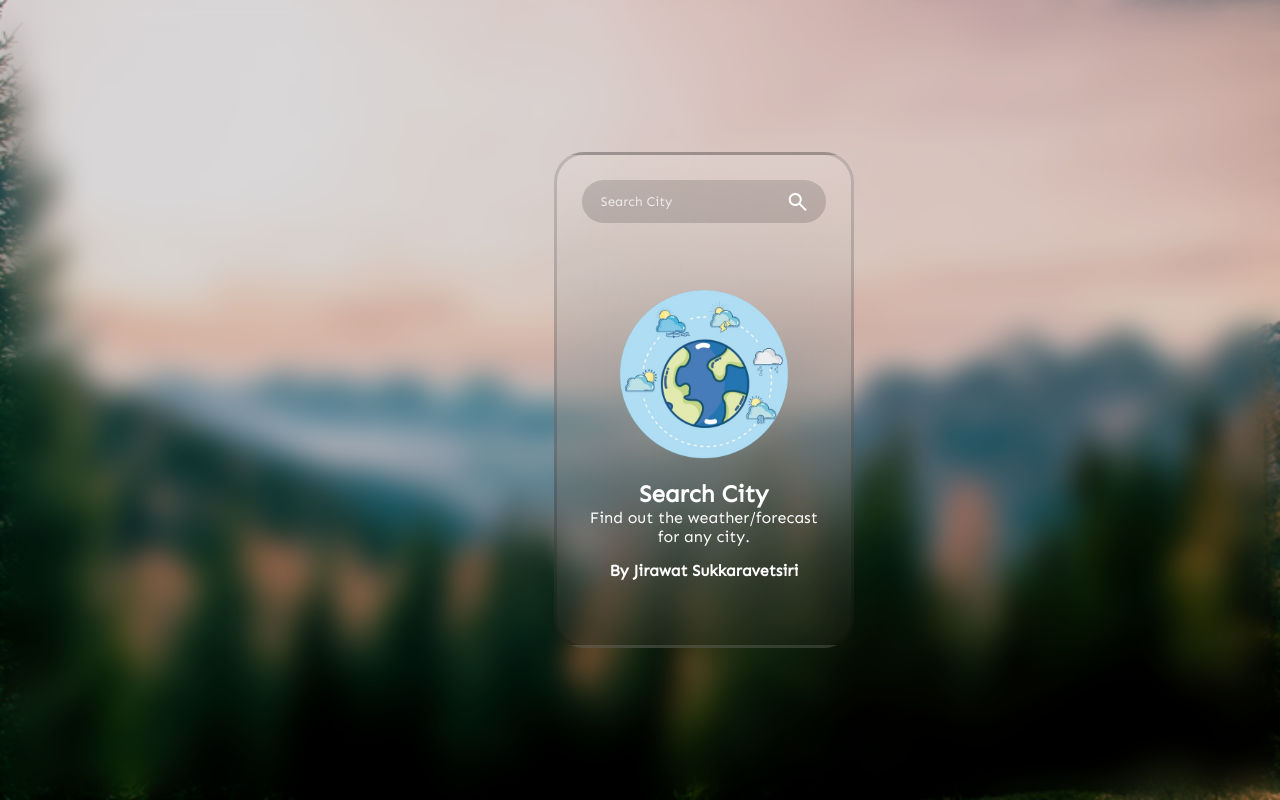
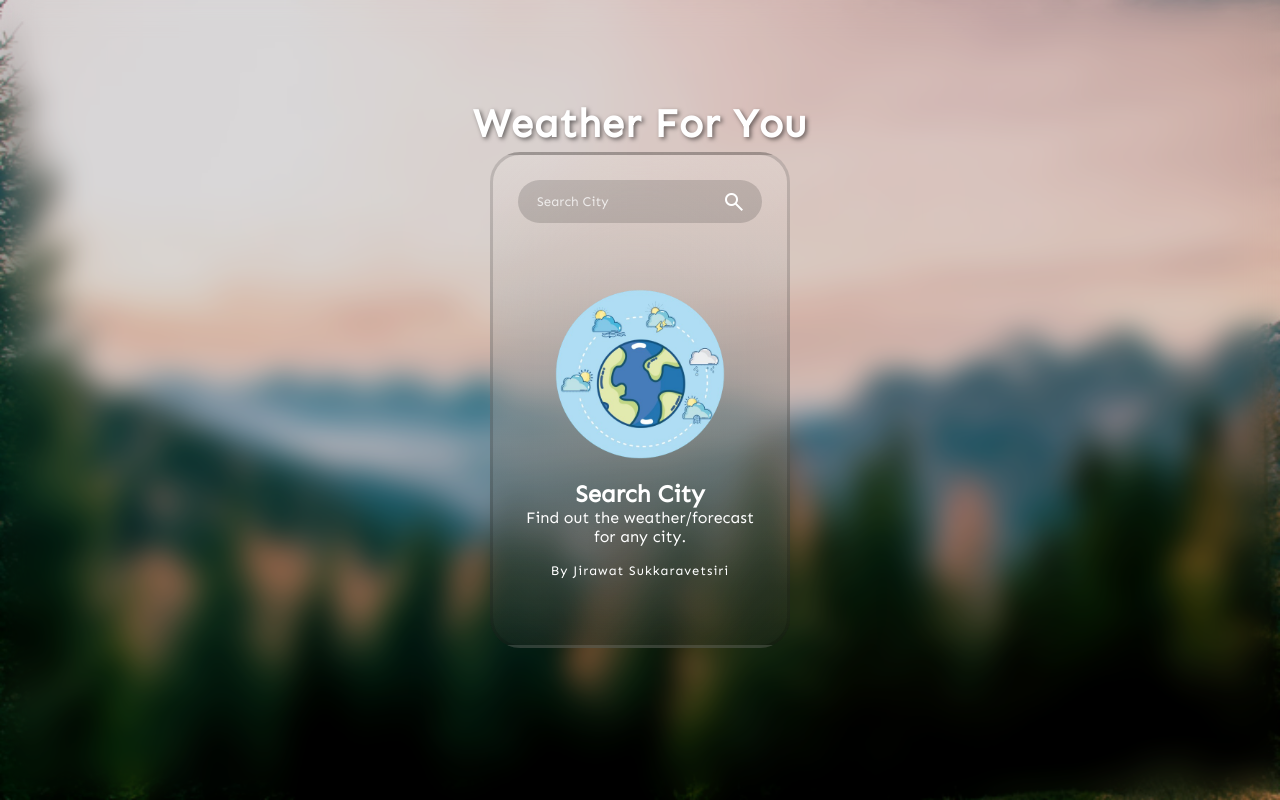
Before and after one commit to Gunz19/Weather-App, a plain HTML site: page index.html in a window 1280 px wide. Drawn offline with nearby package versions, Linux system fonts and the light colour scheme.

Commit message:
style.css

```diff
--- a/style.css
+++ b/style.css
@@ -33,6 +33,17 @@ body::before {
     font-weight: 450;
 }
 /* END UTILITIES */
+
+.header-name {
+    position: fixed;
+    top: 99px;
+    left: 50%;
+    transform: translateX(-50%);
+    font-size: 40px;
+    font-weight: 600;
+    text-shadow: 2px 2px 4px rgb(0, 0, 0, 0.5);
+    letter-spacing: 1px;
+}
 
 .main-container {
     width: 300px;
@@ -182,4 +193,20 @@ body::before {
     height: 180px;
     width: fit-content;
 }
+.name-condition {
+    position: fixed;
+    bottom: 159px;
+    left: 65px;
+    z-index: 2;
+    font-size: 13px;
+    text-shadow: 1px 1px 3px rgb(0 ,0 ,0 ,0.4);
+    transform: translateY(110%);
+    letter-spacing: 0.5px;
+}
+.name-search {
+    font-size: 13px;
+    font-weight: 550;
+    letter-spacing: 1px;
+    transform: translateY(15%);
+}
 /* END SECTION: MESSAGE */
```
